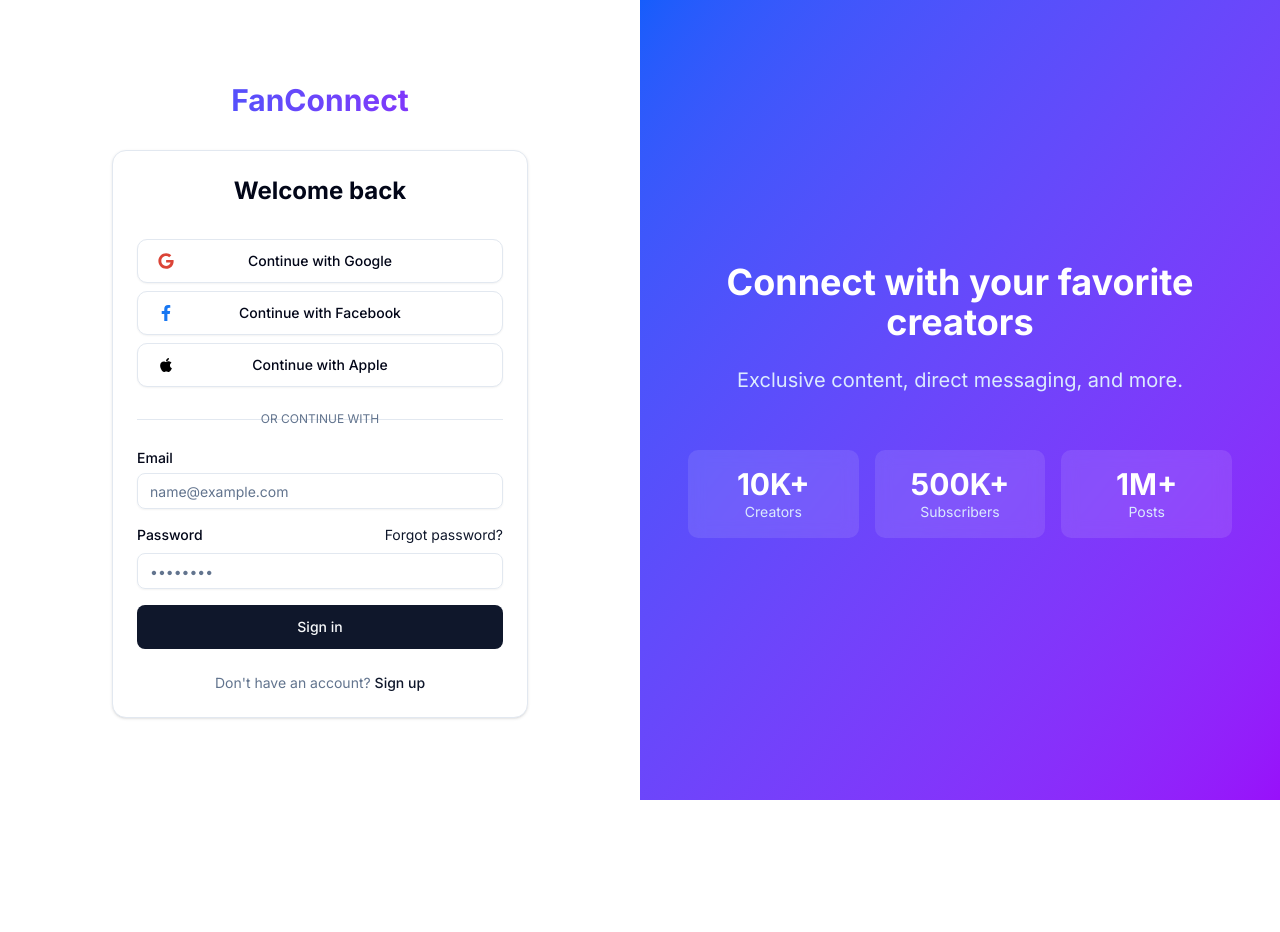
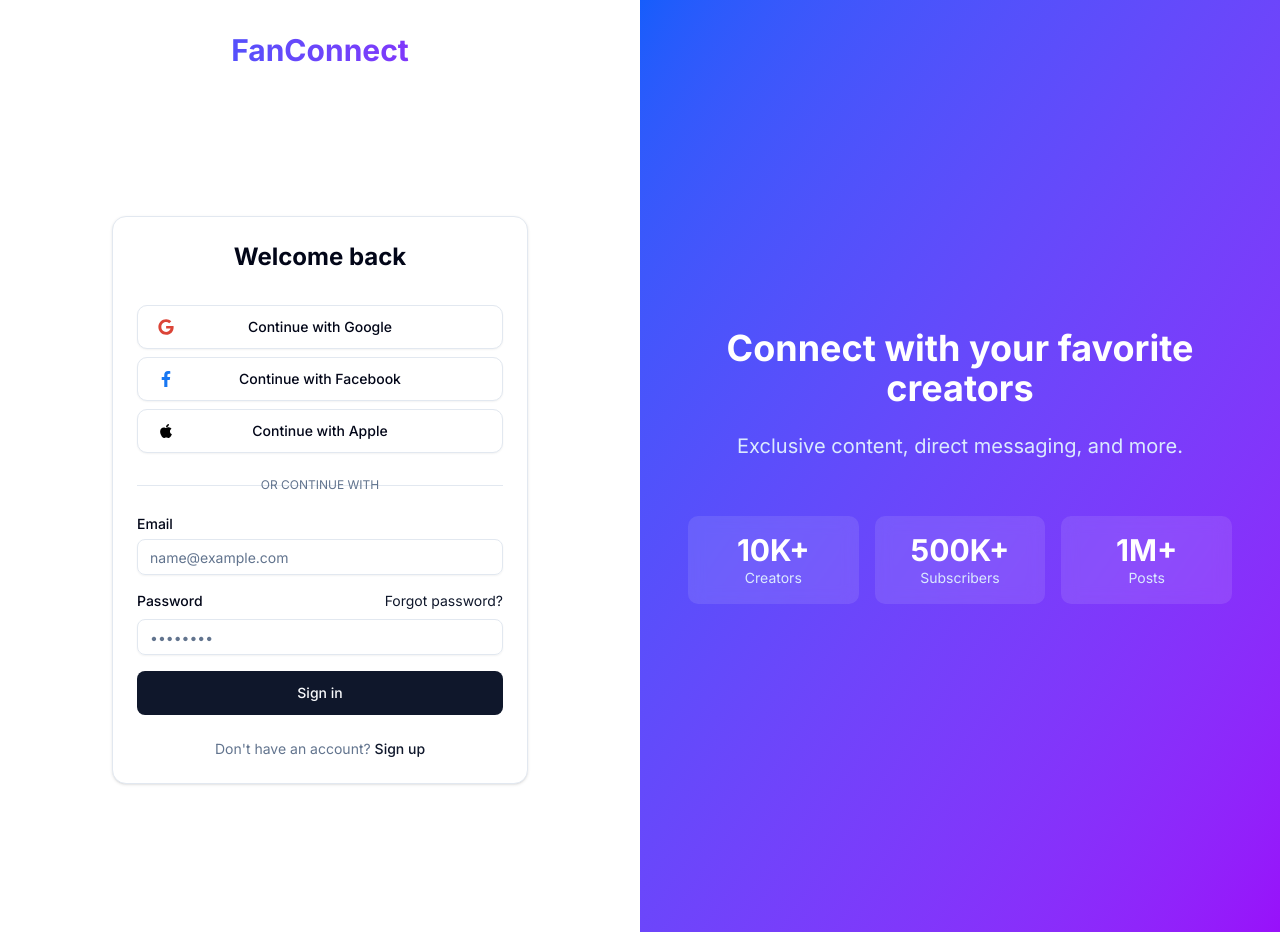
Before and after one commit to javedmushahid/fanconnectv1, a Next.js app: page /login in a window 1280 px wide. Before the commit the page ends 800 px from the top, so only its background shows below. Built offline with nearby package versions, Linux system fonts and the light colour scheme.

Commit message:
new fixes

```diff
--- a/app/(auth)/login/page.tsx
+++ b/app/(auth)/login/page.tsx
@@ -43,7 +43,7 @@ export default function LoginPage() {
   };
 
   return (
-    <div className=" items-center justify-center px-4">
+    <div className="flex min-h-screen items-center justify-center px-4">
       <Card className="w-full max-w-md backdrop-blur-xl">
         <CardHeader className="space-y-1 text-center">
           <CardTitle className="text-2xl font-bold">Welcome back</CardTitle>
@@ -77,7 +77,7 @@ export default function LoginPage() {
               <span className="w-full border-t" />
             </div>
             <div className="relative flex justify-center text-xs uppercase">
-              <span className=" px-2 text-muted-foreground">
+              <span className="px-2 text-muted-foreground">
                 Or continue with
               </span>
             </div>
--- a/app/layout.tsx
+++ b/app/layout.tsx
@@ -9,7 +9,8 @@ const inter = Inter({ subsets: ["latin"] });
 
 export const metadata: Metadata = {
   title: "FanConnect - Connect with Your Favorite Creators",
-  description: "Join FanConnect to support and connect with your favorite creators. Subscribe, watch live streams, and access exclusive content.",
+  description:
+    "Join FanConnect to support and connect with your favorite creators. Subscribe, watch live streams, and access exclusive content.",
   manifest: "/manifest.json",
   themeColor: "#8b5cf6",
   appleWebApp: {
@@ -24,12 +25,14 @@ export const metadata: Metadata = {
     type: "website",
     siteName: "FanConnect",
     title: "FanConnect - Connect with Your Favorite Creators",
-    description: "Join FanConnect to support and connect with your favorite creators",
+    description:
+      "Join FanConnect to support and connect with your favorite creators",
   },
   twitter: {
     card: "summary_large_image",
     title: "FanConnect - Connect with Your Favorite Creators",
-    description: "Join FanConnect to support and connect with your favorite creators",
+    description:
+      "Join FanConnect to support and connect with your favorite creators",
   },
 };
 
@@ -42,7 +45,16 @@ export default function RootLayout({
     <html lang="en" suppressHydrationWarning>
       <head>
         <link rel="manifest" href="/manifest.json" />
-        <meta name="viewport" content="width=device-width, initial-scale=1, maximum-scale=5" />
+        <meta
+          name="viewport"
+          content="width=device-width, initial-scale=1, maximum-scale=5"
+        />
+        {/* <script
+          id="otpless-sdk"
+          src="https://otpless.com/v4/headless.js"
+          data-appid="FCQOZ6OO4YEZOS1HZFAA"
+        ></script> */}
+
       </head>
       <body className={inter.className}>
         <ThemeProvider
--- a/package.json
+++ b/package.json
@@ -35,6 +35,7 @@
     "lucide-react": "^0.561.0",
     "next": "16.0.10",
     "next-themes": "^0.4.6",
+    "otpless-headless-js": "^1.0.5",
     "react": "19.2.1",
     "react-day-picker": "^9.13.0",
     "react-dom": "19.2.1",
```
Also changed, not shown: 1 other file (tests, documents, lock files or other folders).
